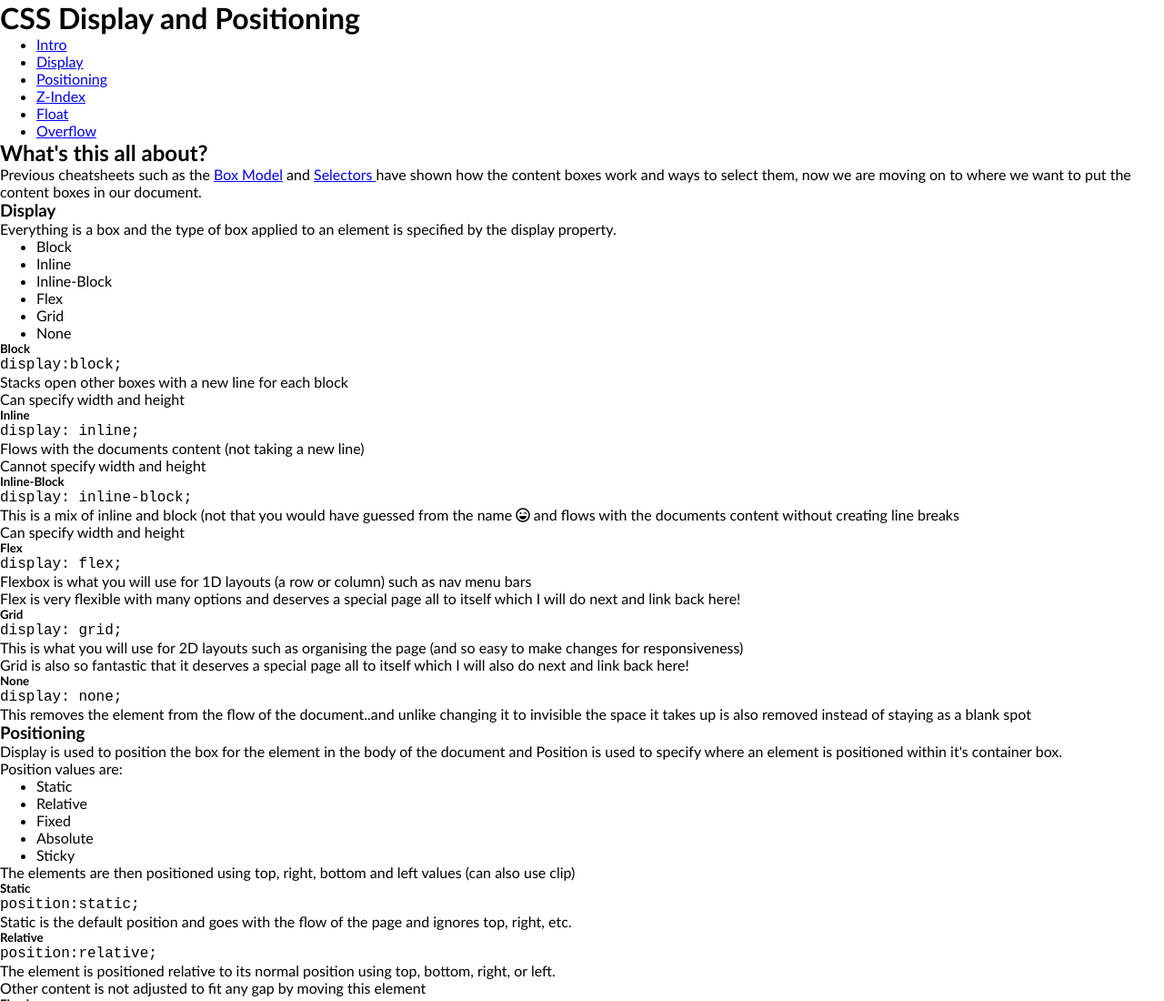
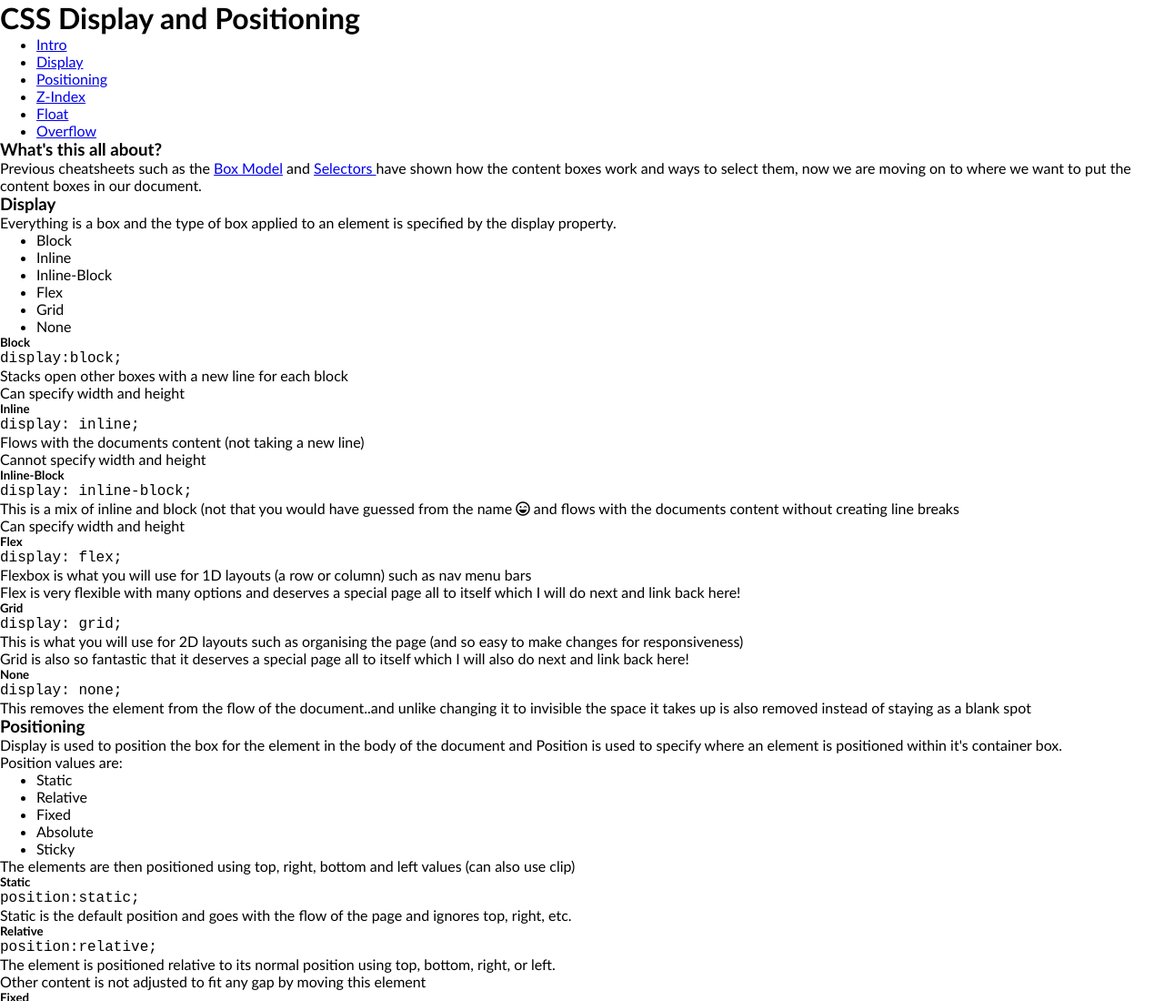
Before and after one commit to MazontheMoon/css_cheatsheet_display_positioning, a plain HTML site: page index.html in a window 1280 px wide. Shown: the top 1100 px of the page at 91% size. Drawn offline with Linux system fonts and the light colour scheme; a web font is replaced by a local one.

Commit message:
fix: Corrected header tag type in INDEX.HTML
Corrected first section header from h1 tag to h3 tag

```diff
--- a/index.html
+++ b/index.html
@@ -62,7 +62,7 @@ Finding your way around
     <!--Section - Intro-->
     <section id="section-intro">
       <header>
-        <h1>What's this all about?</h1>
+        <h3>What's this all about?</h3>
       </header>
       <div class="section-content-box">
         <p>Previous cheatsheets such as the <a href="https://codepen.io/mazonthemoon/full/KKdgeoJ" target="_blank"> Box Model</a> and <a href="https://codepen.io/mazonthemoon/full/dyGJRvx" target="_blank">Selectors </a> have shown how the content boxes work and ways to select them, now we are moving on to where we want to put the content boxes in our document.</p>
```
